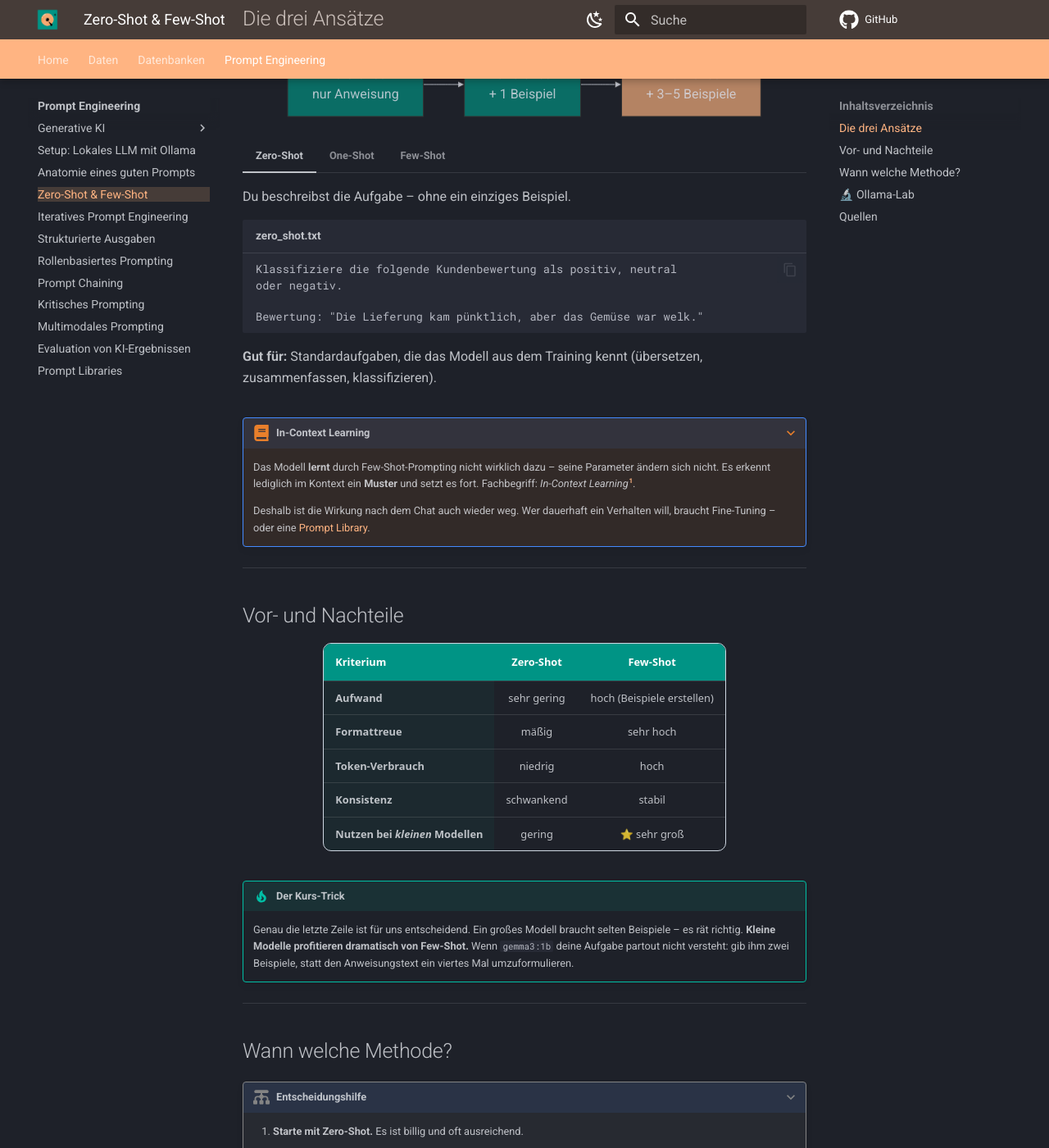
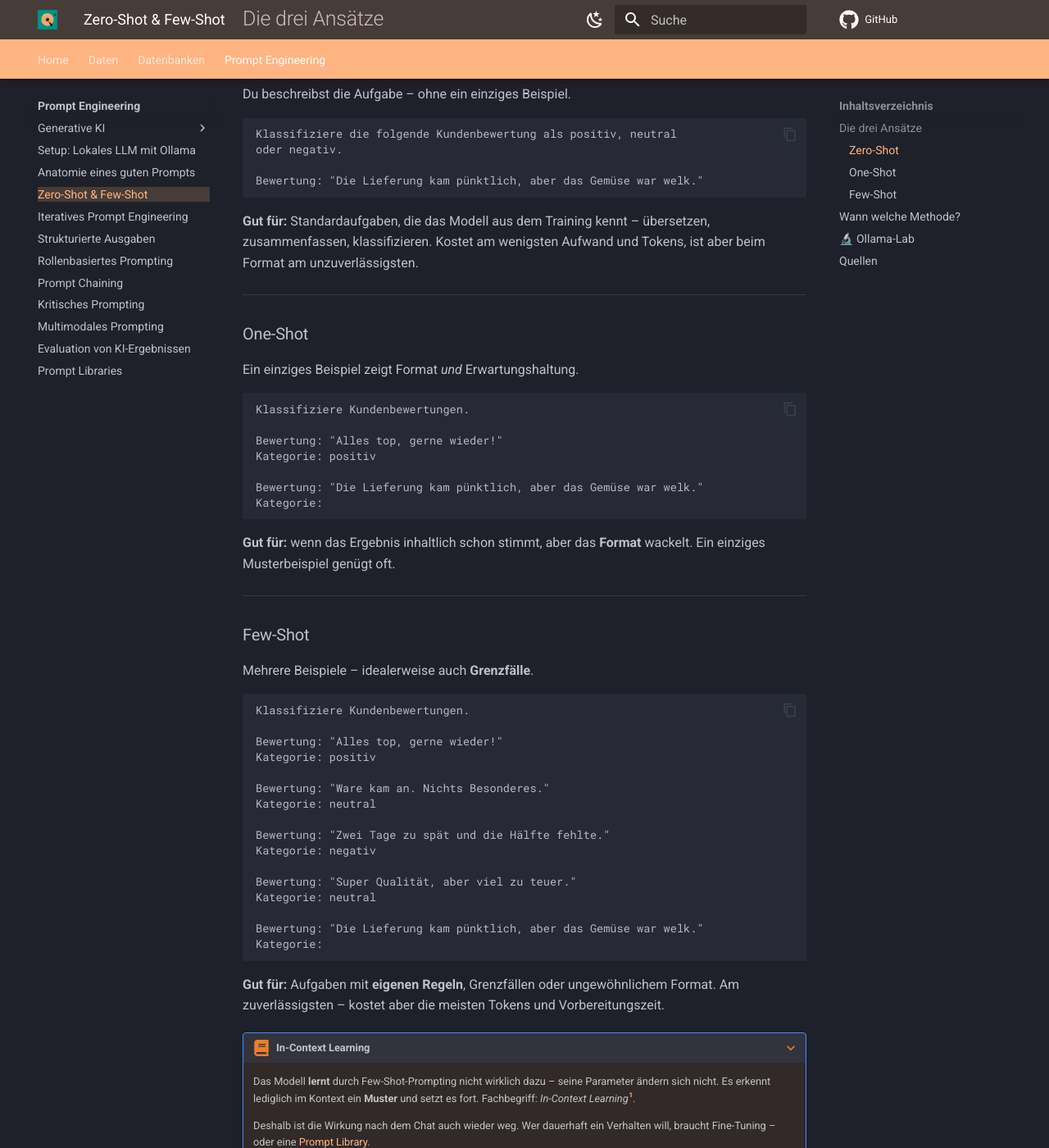
Before and after one commit to mciwing/data-campus, an MkDocs documentation site: the page built from docs/prompt/shot-prompting.md, in a window 1280 px wide and 1400 px high, scrolled down 474 px. Shown: the whole window at 82% size. Built offline with MkDocs 1.6.1 and Material for MkDocs 9.7.7, drawn with Linux system fonts in a browser that asks for light colours; comment, search, counter and statistics services are not loaded; some of the changed text lies outside the part shown.

Commit message:
shotprompting v1

````diff
--- a/docs/prompt/shot-prompting.md
+++ b/docs/prompt/shot-prompting.md
@@ -8,68 +8,63 @@ Der Name klingt technischer, als es ist: Ein **Shot** ist schlicht ein *Beispiel
 
 ## Die drei Ansätze
 
-```mermaid
-flowchart LR
-    Z[Zero-Shot<br/>nur Anweisung]:::teal --> O[One-Shot<br/>+ 1 Beispiel]:::teal
-    O --> F[Few-Shot<br/>+ 3–5 Beispiele]:::peach
+### Zero-Shot
 
-    classDef peach fill:#FFB482aa,stroke:#333,stroke-width:1px;
-    classDef teal fill:#009485aa,stroke:#333,stroke-width:1px;
+Du beschreibst die Aufgabe – ohne ein einziges Beispiel.
+
+```
+Klassifiziere die folgende Kundenbewertung als positiv, neutral
+oder negativ.
+
+Bewertung: "Die Lieferung kam pünktlich, aber das Gemüse war welk."
 ```
 
-=== "Zero-Shot"
+**Gut für:** Standardaufgaben, die das Modell aus dem Training kennt – übersetzen, zusammenfassen, klassifizieren. Kostet am wenigsten Aufwand und Tokens, ist aber beim Format am unzuverlässigsten.
 
-    Du beschreibst die Aufgabe – ohne ein einziges Beispiel.
+---
 
-    ```title="zero_shot.txt"
-    Klassifiziere die folgende Kundenbewertung als positiv, neutral
-    oder negativ.
+### One-Shot
 
-    Bewertung: "Die Lieferung kam pünktlich, aber das Gemüse war welk."
-    ```
+Ein einziges Beispiel zeigt Format *und* Erwartungshaltung.
 
-    **Gut für:** Standardaufgaben, die das Modell aus dem Training kennt (übersetzen, zusammenfassen, klassifizieren).
+```
+Klassifiziere Kundenbewertungen.
 
-=== "One-Shot"
+Bewertung: "Alles top, gerne wieder!"
+Kategorie: positiv
 
-    Ein einziges Beispiel zeigt Format *und* Erwartungshaltung.
+Bewertung: "Die Lieferung kam pünktlich, aber das Gemüse war welk."
+Kategorie:
+```
 
-    ```title="one_shot.txt"
-    Klassifiziere Kundenbewertungen.
+**Gut für:** wenn das Ergebnis inhaltlich schon stimmt, aber das **Format** wackelt. Ein einziges Musterbeispiel genügt oft.
 
-    Bewertung: "Alles top, gerne wieder!"
-    Bewertung: positiv
-    Begründung: durchweg zufrieden
+---
 
-    Bewertung: "Die Lieferung kam pünktlich, aber das Gemüse war welk."
-    ```
+### Few-Shot
 
-    **Gut für:** wenn vor allem das **Format** klar sein muss.
+Mehrere Beispiele – idealerweise auch **Grenzfälle**.
 
-=== "Few-Shot"
+```
+Klassifiziere Kundenbewertungen.
 
-    Mehrere Beispiele – idealerweise auch **Grenzfälle**.
+Bewertung: "Alles top, gerne wieder!"
+Kategorie: positiv
 
-    ```title="few_shot.txt"
-    Klassifiziere Kundenbewertungen.
+Bewertung: "Ware kam an. Nichts Besonderes."
+Kategorie: neutral
 
-    Bewertung: "Alles top, gerne wieder!"
-    Kategorie: positiv
+Bewertung: "Zwei Tage zu spät und die Hälfte fehlte."
+Kategorie: negativ
 
-    Bewertung: "Ware kam an. Nichts Besonderes."
-    Kategorie: neutral
+Bewertung: "Super Qualität, aber viel zu teuer."
+Kategorie: neutral
 
-    Bewertung: "Zwei Tage zu spät und die Hälfte fehlte."
-    Kategorie: negativ
+Bewertung: "Die Lieferung kam pünktlich, aber das Gemüse war welk."
+Kategorie:
+```
 
-    Bewertung: "Super Qualität, aber viel zu teuer."
-    Kategorie: neutral
-
-    Bewertung: "Die Lieferung kam pünktlich, aber das Gemüse war welk."
-    Kategorie:
-    ```
-
-    **Gut für:** Aufgaben mit **eigenen Regeln**, Grenzfällen oder ungewöhnlichem Format.
+**Gut für:** Aufgaben mit **eigenen Regeln**, Grenzfällen oder ungewöhnlichem Format. Am zuverlässigsten – kostet aber die meisten Tokens und Vorbereitungszeit.
 
 ???+ defi "In-Context Learning"
 
@@ -77,53 +72,9 @@ flowchart LR
 
     Deshalb ist die Wirkung nach dem Chat auch wieder weg. Wer dauerhaft ein Verhalten will, braucht Fine-Tuning – oder eine [Prompt Library](libraries.md).
 
----
-
-## Vor- und Nachteile
-
-<div style="text-align:center; max-width:760px; margin:16px auto;">
-<table role="table"
-       style="width:100%; border-collapse:separate; border-spacing:0; border:1px solid #cfd8e3; border-radius:10px; overflow:hidden; font-family:system-ui,sans-serif;">
-    <thead>
-    <tr style="background:#009485; color:#fff;">
-        <th style="text-align:left; padding:12px 14px; font-weight:700;">Kriterium</th>
-        <th style="text-align:center; padding:12px 14px; font-weight:700;">Zero-Shot</th>
-        <th style="text-align:center; padding:12px 14px; font-weight:700;">Few-Shot</th>
-    </tr>
-    </thead>
-    <tbody>
-    <tr>
-        <td style="background:#00948511; padding:10px 14px; font-weight:600;">Aufwand</td>
-        <td style="padding:10px 14px; text-align:center;">sehr gering</td>
-        <td style="padding:10px 14px; text-align:center;">hoch (Beispiele erstellen)</td>
-    </tr>
-    <tr>
-        <td style="background:#00948511; padding:10px 14px; font-weight:600;">Formattreue</td>
-        <td style="padding:10px 14px; text-align:center;">mäßig</td>
-        <td style="padding:10px 14px; text-align:center;">sehr hoch</td>
-    </tr>
-    <tr>
-        <td style="background:#00948511; padding:10px 14px; font-weight:600;">Token-Verbrauch</td>
-        <td style="padding:10px 14px; text-align:center;">niedrig</td>
-        <td style="padding:10px 14px; text-align:center;">hoch</td>
-    </tr>
-    <tr>
-        <td style="background:#00948511; padding:10px 14px; font-weight:600;">Konsistenz</td>
-        <td style="padding:10px 14px; text-align:center;">schwankend</td>
-        <td style="padding:10px 14px; text-align:center;">stabil</td>
-    </tr>
-    <tr>
-        <td style="background:#00948511; padding:10px 14px; font-weight:600;">Nutzen bei <em>kleinen</em> Modellen</td>
-        <td style="padding:10px 14px; text-align:center;">gering</td>
-        <td style="padding:10px 14px; text-align:center;">⭐ sehr groß</td>
-    </tr>
-    </tbody>
-</table>
-</div>
-
 !!! tip "Der Kurs-Trick"
 
-    Genau die letzte Zeile ist für uns entscheidend. Ein großes Modell braucht selten Beispiele – es rät richtig. **Kleine Modelle profitieren dramatisch von Few-Shot.** Wenn `gemma3:1b` deine Aufgabe partout nicht versteht: gib ihm zwei Beispiele, statt den Anweisungstext ein viertes Mal umzuformulieren.
+    Ein großes Modell braucht selten Beispiele – es rät richtig. **Kleine Modelle profitieren dramatisch von Few-Shot.** Wenn `gemma3:1b` deine Aufgabe partout nicht versteht: gib ihm zwei Beispiele, statt den Anweisungstext ein viertes Mal umzuformulieren.
 
 ---
 
@@ -237,23 +188,6 @@ Alles ab hier drehst du an **deiner eigenen Geschäftsidee**. Die Beispiele oben
 
 ---
 
-???+
-
----
-
-???+ question "Selbsttest"
-
-    1. Was ist ein „Shot" in Zero-/Few-Shot-Prompting?
-    2. Warum profitieren kleine Modelle stärker von Few-Shot als große?
-    3. Warum sollte das letzte Label im Few-Shot-Prompt offen bleiben?
-
-    ??? success "Lösungsskizze"
-
-        1. Ein **Beispiel** für die gewünschte Ein-/Ausgabe, das direkt im Prompt mitgeliefert wird.
-        2. Große Modelle haben die Aufgabe im Training oft schon in ähnlicher Form gesehen und raten richtig. Kleine Modelle nicht – bei ihnen ersetzt das Beispiel dieses fehlende „Vorwissen".
-        3. Weil das Modell Text **fortsetzt**. Ein abgebrochenes Muster ist die stärkste Aufforderung, es genau in dieser Form zu vollenden.
-
----
 
 ## Quellen
 
````
Also changed, not shown: other parts of docs/prompt/shot-prompting.md (+1 -1 lines).
